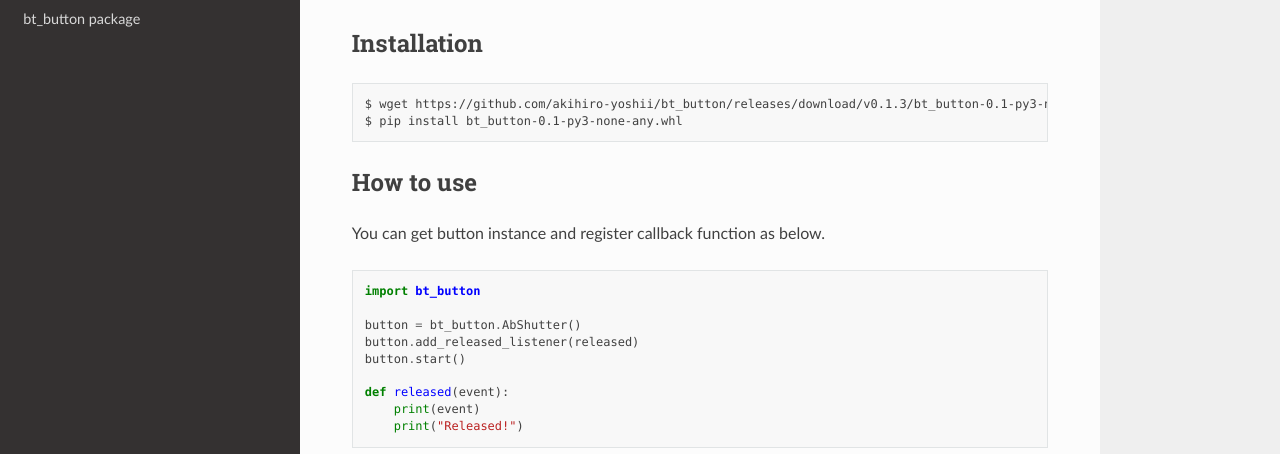
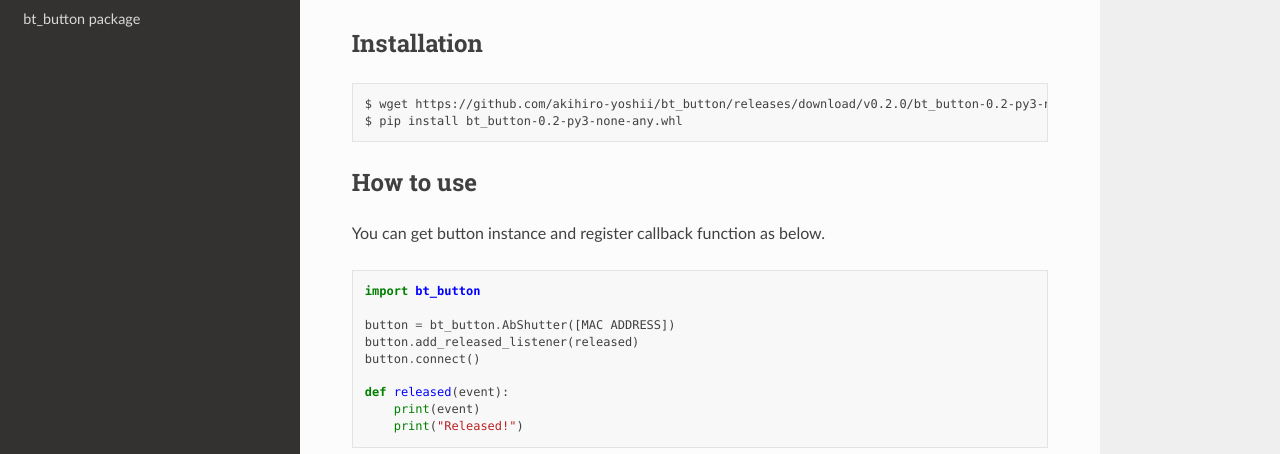
Before and after one commit to akihiro-yoshii/bt_button, a Sphinx documentation site: the page built from docs/index.rst, in a window 1280 px wide and 1294 px high. Shown: the part 133-587 px from the top of the window. Built offline with Sphinx 7.4.7 and the Read the Docs theme 2.0.0, drawn with Linux system fonts in a browser that asks for light colours.

Commit message:
Update for v0.2.0

```diff
--- a/docs/index.rst
+++ b/docs/index.rst
@@ -11,8 +11,8 @@
 
 .. code-block::
 
-   $ wget https://github.com/akihiro-yoshii/bt_button/releases/download/v0.1.3/bt_button-0.1-py3-none-any.whl
-   $ pip install bt_button-0.1-py3-none-any.whl
+   $ wget https://github.com/akihiro-yoshii/bt_button/releases/download/v0.2.0/bt_button-0.2-py3-none-any.whl
+   $ pip install bt_button-0.2-py3-none-any.whl
 
 How to use
 ----------
@@ -23,9 +23,9 @@
 
    import bt_button
 
-   button = bt_button.AbShutter()
+   button = bt_button.AbShutter([MAC ADDRESS])
    button.add_released_listener(released)
-   button.start()
+   button.connect()
 
    def released(event):
        print(event)
--- a/setup.py
+++ b/setup.py
@@ -2,7 +2,7 @@
 
 setup(
     name="bt_button",
-    version="0.1",
+    version="0.2",
     description="Bluetooth Button Wrapper",
     install_requires=[
         "evdev"
```
Also changed, not shown: 1 other file.
